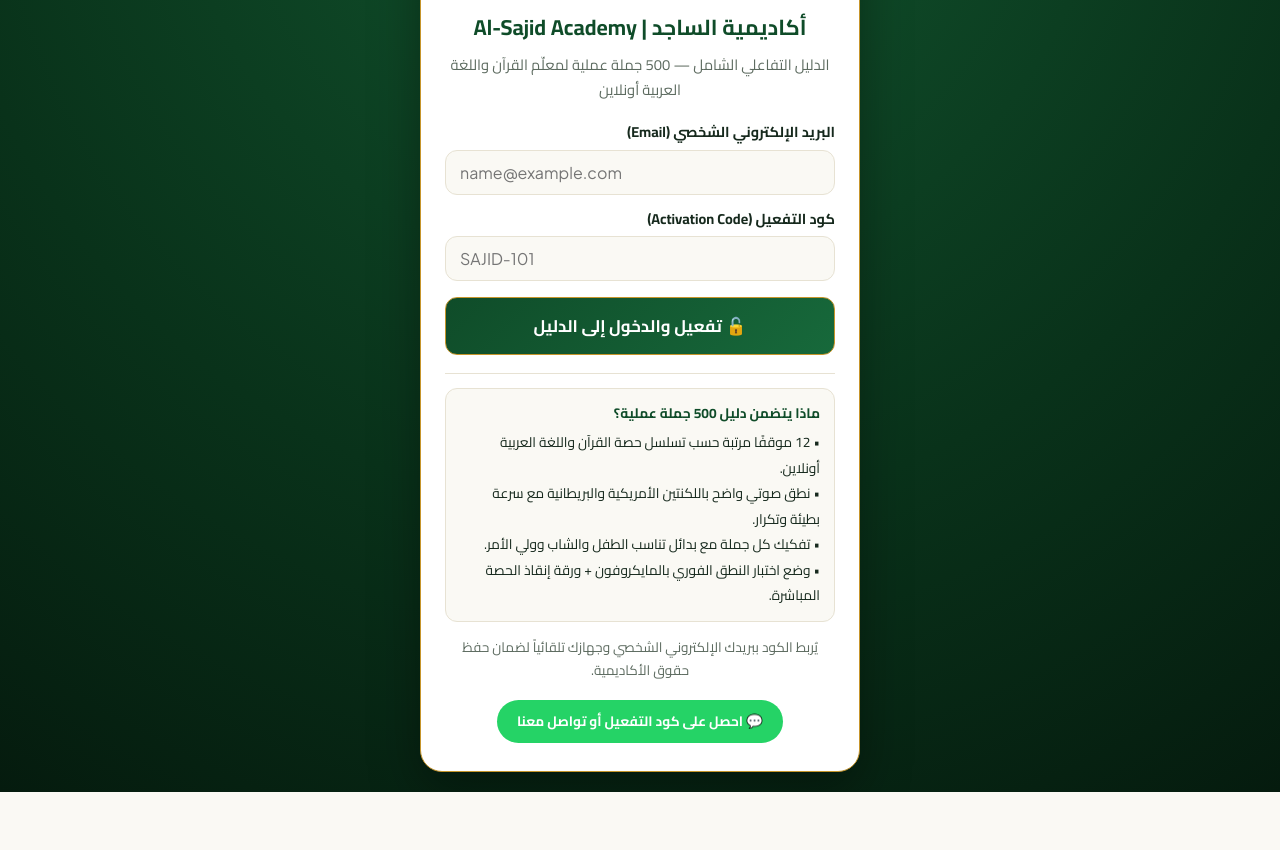
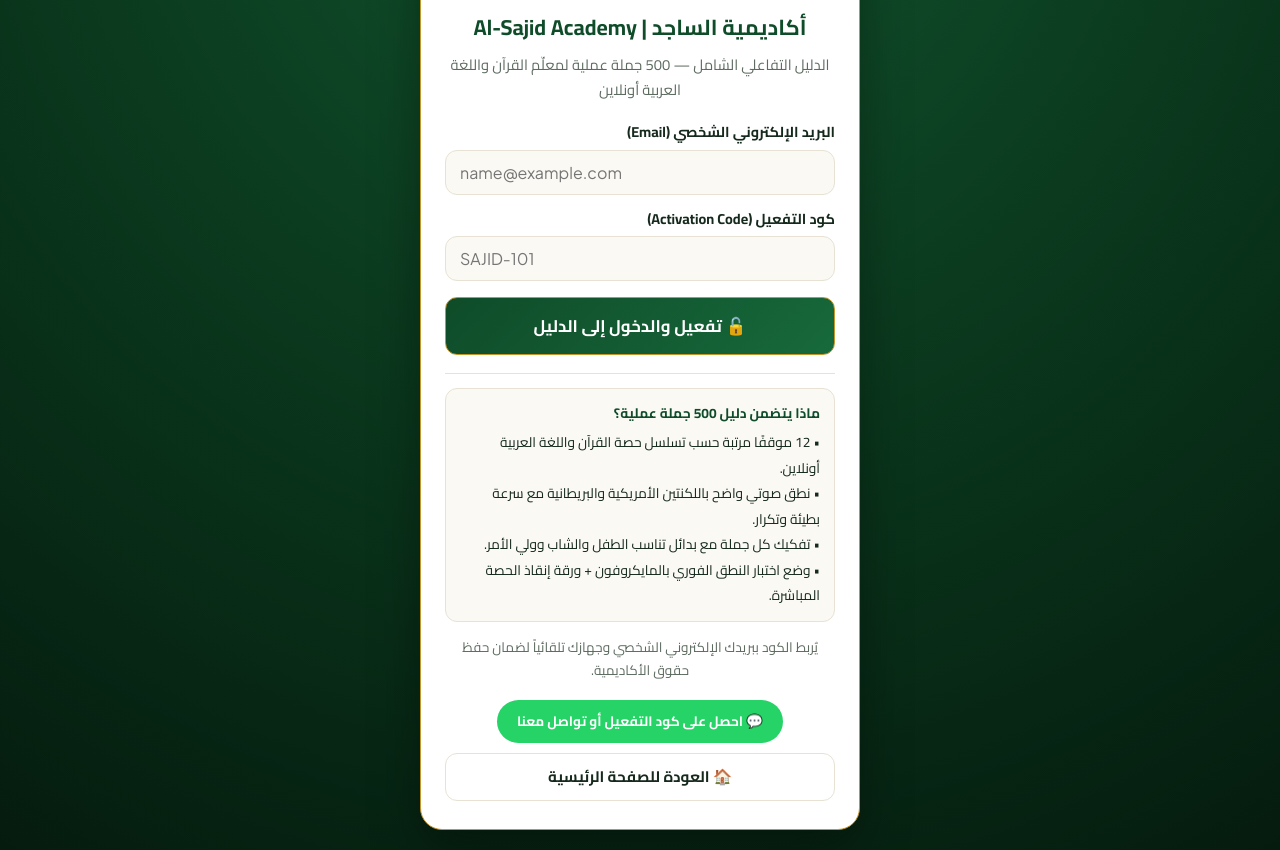
Before and after one commit to alsajid-academyt/teachers, a plain HTML site: page sentences.html in a window 1280 px wide. Shown: the part 186-1036 px from the top of the page. Before the commit the page ends 978 px from the top, so only its background shows below. Drawn offline with Linux system fonts and the light colour scheme.

Commit message:
Update sentences.html

```diff
--- a/sentences.html
+++ b/sentences.html
@@ -119,9 +119,10 @@ body.locked #gate{display:flex}
         • نطق صوتي واضح باللكنتين الأمريكية والبريطانية مع سرعة بطيئة وتكرار.<br>
         • تفكيك كل جملة مع بدائل تناسب الطفل والشاب وولي الأمر.<br>
         • وضع اختبار النطق الفوري بالمايكروفون + ورقة إنقاذ الحصة المباشرة.
-      </div>
+     </div>
       <p>يُربط الكود ببريدك الإلكتروني الشخصي وجهازك تلقائياً لضمان حفظ حقوق الأكاديمية.</p>
       <a class="wa" id="gwa" target="_blank" rel="noopener noreferrer">💬 احصل على كود التفعيل أو تواصل معنا</a>
+      <a href="index.html" style="display:block;margin-top:10px;padding:10px 14px;border-radius:12px;border:1.5px solid var(--line);color:var(--ink);text-decoration:none;font-weight:700;font-size:.95rem">🏠 العودة للصفحة الرئيسية</a>
     </div>
   </div>
 </section>
```
